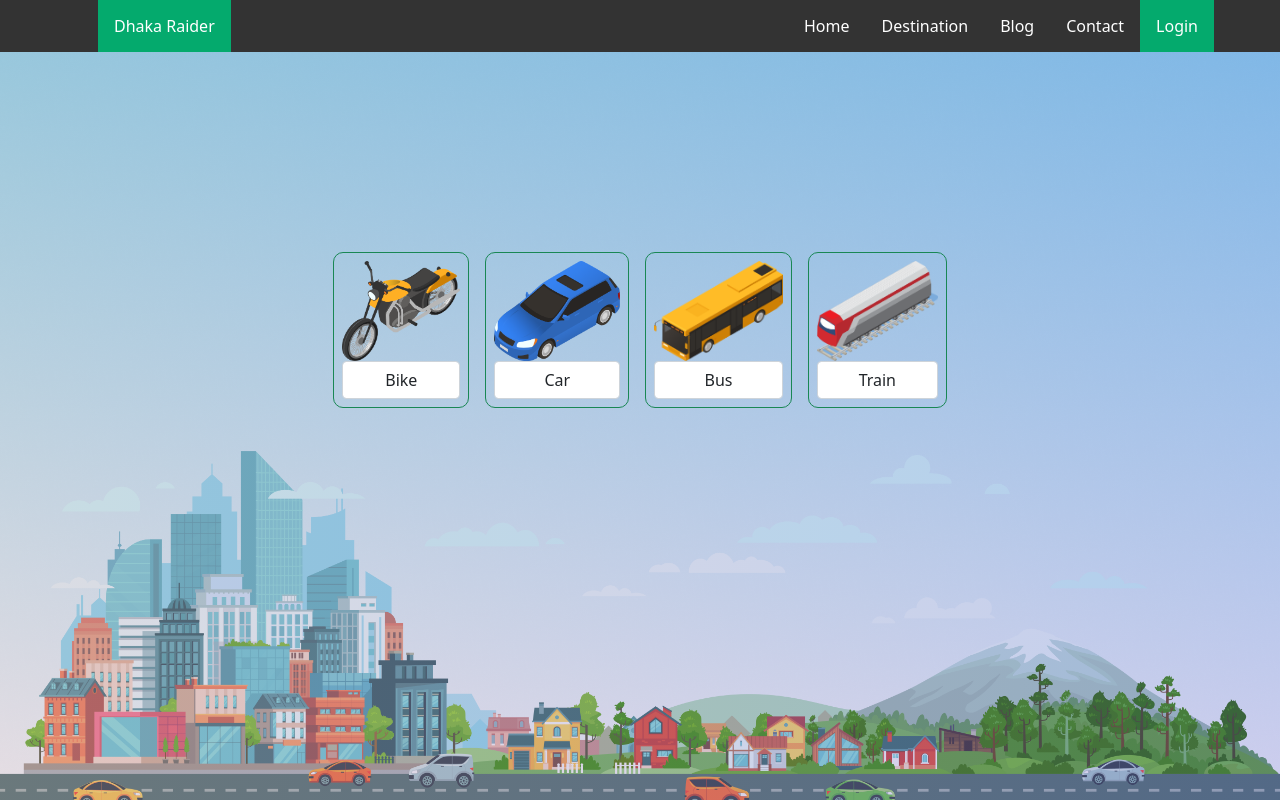
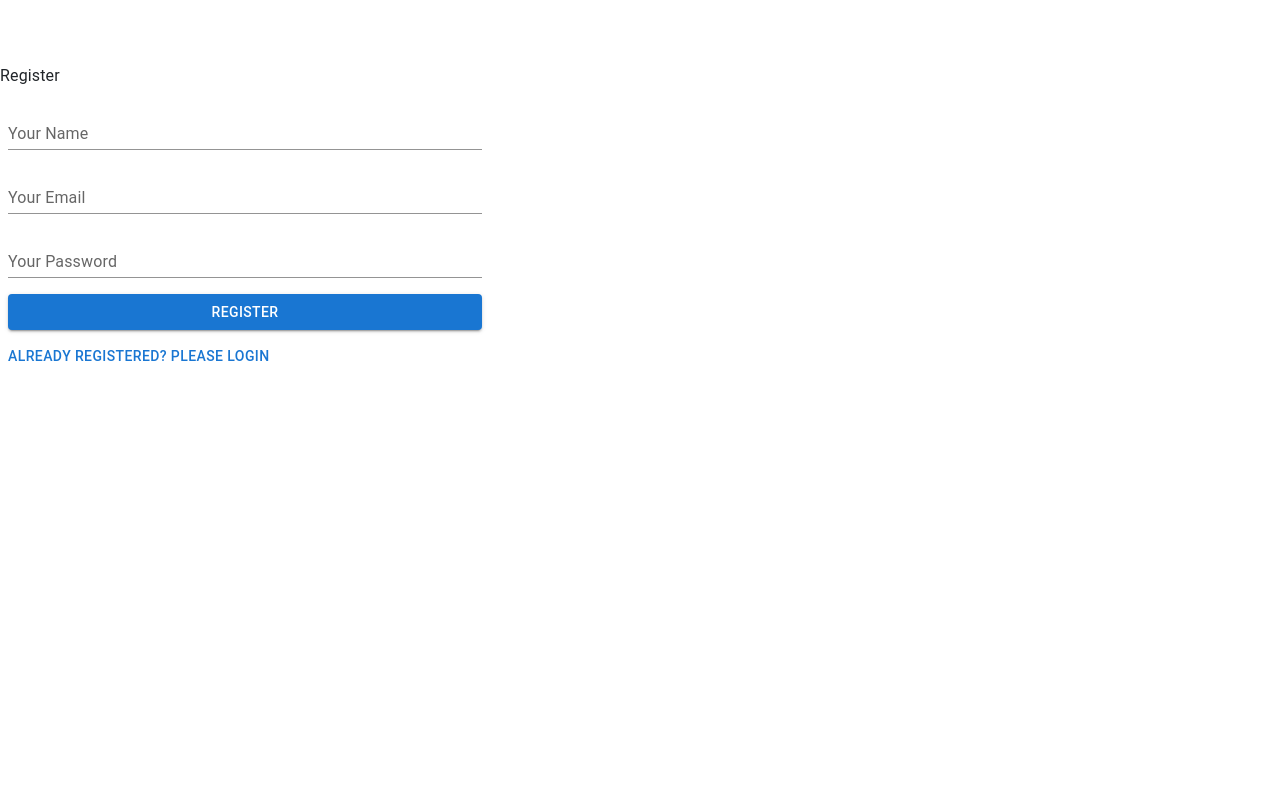
Before and after one commit to Mr-Shamuel/Dhaka-Rider, a React (Create React App) app: page /register in a window 1280 px wide. Built offline with nearby package versions, Linux system fonts and the light colour scheme.

Commit message:
update login

```diff
--- a/src/App.js
+++ b/src/App.js
@@ -17,6 +17,7 @@ import { createContext, useState } from 'react';
 import PrivateRoute from './Components/PrivateRoute/PrivateRoute';
 import Blog from './Components/Blog/Blog';
 import Contact from './Components/Contact/Contact';
+import Register from './Components/Login/Register';
 
 export const destinationContext = createContext();
 export const DataContext = createContext();
@@ -52,6 +53,9 @@ function App() {
             <Route path="/login">
               <Login></Login>
             </Route>
+            <Route path="/register">
+              <Register></Register>
+            </Route>
 
             <PrivateRoute path="/result">
 
--- a/src/Components/Login/Login.js
+++ b/src/Components/Login/Login.js
@@ -1,11 +1,13 @@
-import React, { useContext } from 'react';
+import React, { useContext, useState } from 'react';
 import Navbar from '../Navbar/Navbar';
 import { initializeApp } from "firebase/app";
 import firebaseConfig from './firebase.config';
-import { getAuth, signInWithPopup, GoogleAuthProvider  } from "firebase/auth";
+import { getAuth, signInWithPopup, GoogleAuthProvider,signInWithEmailAndPassword  } from "firebase/auth";
 import { destinationContext } from '../../App';
-import { useHistory } from 'react-router-dom';
-import { useLocation } from 'react-router-dom';
+
+
+import {Typography, TextField, Button,Grid } from '@mui/material';
+import { NavLink, useHistory, useLocation } from 'react-router-dom';
 
 
 
@@ -15,11 +17,12 @@ const Login = () => {
 
     const [loginuser, setLoginUser] = useContext(destinationContext);
 
-console.log(loginuser);
+    console.log(loginuser);
     let history = useHistory();
     let location = useLocation();
     let { from } = location.state || { from: { pathname: "/" } };
-     initializeApp(firebaseConfig);
+    initializeApp(firebaseConfig);
+    //  googleSIgnin
     const handleGoogleSignIn = () => {
         const provider = new GoogleAuthProvider();
 
@@ -30,41 +33,94 @@ console.log(loginuser);
                 const credential = GoogleAuthProvider.credentialFromResult(result);
                 const token = credential.accessToken;
                 const user = result.user;
-                setLoginUser(user );
+                setLoginUser(user);
                 console.log(token);
-                // console.log("my userL", loginuser);
                 history.replace(from);
             }).catch((error) => {
-                // const errorCode = error.code;
-                // const errorMessage = error.message;
-                // const email = error.email;
-                // const credential = GoogleAuthProvider.credentialFromError(error);
+
             });
 
 
     }
 
+    initializeApp(firebaseConfig);
+    const auth = getAuth();
+
+    const [email, setEmail] = useState('');
+    const [pass, setPass] = useState('');
+const handleOnChange= (e)=>{
+    setEmail(e.target.value);
+
+    console.log(email,pass);
+
+}
+const handlepassOnChange= (e)=>{
+
+    setPass(e.target.value);
+    console.log( pass);
+
+}
+const handleLoginSubmit= (e)=>{
+    e.preventDefault();
+    signInWithEmailAndPassword(auth, email, pass )
+    .then((userCredential) => {
+      // Signed in
+      const user = userCredential.user;
+      console.log(user);
+      setLoginUser(user);
+
+      history.replace(from);
+      // ...
+    })
+    .catch((error) => {
+    //   const errorCode = error.code;
+    //   const errorMessage = error.message;
+    });
+
+}
+
+
+
     return (
         <div>
             <Navbar></Navbar>
-            <h1 className="text-center">Google Signin Button</h1>
-            <div className="login d-flex align-items-center align-middle  justify-content-center mt-5 pt-5">
+            <Grid container spacing={2} >
+            <Grid item sx={{ mt: 8 }} xs={12} md={6}>
+                <Typography variant="body1" gutterBottom>Login</Typography>
+                <form onSubmit={handleLoginSubmit}>
+                    <TextField
+                        sx={{ width: '75%', m: 1 }}
+                        id="standard-basic"
+                        label="Your Email"
+                        name="email"
+                        onChange={handleOnChange}
+                        variant="standard" />
+                    <TextField
+                        sx={{ width: '75%', m: 1 }}
+                        id="standard-basic"
+                        label="Your Password"
+                        type="password"
+                        name="password"
+                        onChange={handlepassOnChange}
+                        variant="standard" />
+
+                    <Button sx={{ width: '75%', m: 1 }} type="submit" variant="contained">Login</Button>
+                    <NavLink
+                        style={{ textDecoration: 'none' }}
+                        to="/register">
+                        <Button variant="text">New User? Please Register</Button>
+                    </NavLink>
 
 
+                </form>
+                <p>------------------------</p>
+                <Button onClick={handleGoogleSignIn} variant="contained">Google Sign In</Button>
+            </Grid>
+            <Grid item xs={12} md={6}>
+                {/* <img className="img-fluid "  src=  alt="" /> */}
+            </Grid>
+        </Grid>
 
-             <br />
-             <button className="btn btn-outline-success"onClick={handleGoogleSignIn}>Google Sign in</button>
-            {/* <GoogleButton onClick={handleGoogleSignIn}></GoogleButton> */}
-              {/* {
-                  loginuser.email?   <GoogleButton onClick={handleGoogleSignIn}></GoogleButton>
-
-              :<button onClick={handlesignOUt}>Sign Out</button>
-                } */}
-
-
-
-
-            </div>
 
 
         </div>
--- a/src/Components/Login/Register.js
+++ b/src/Components/Login/Register.js
@@ -1,10 +1,115 @@
-import React from 'react';
 
+import { Typography, TextField, Button } from '@mui/material';
+import React, { useState } from 'react';
+import { Grid } from '@mui/material';
+import { NavLink, } from 'react-router-dom';
+import { getAuth, createUserWithEmailAndPassword,updateProfile } from "firebase/auth";
+import { initializeApp } from "firebase/app";
+import firebaseConfig from './firebase.config';
+
+
+
+// const app  =  initializeApp(firebaseConfig);
 const Register = () => {
+
+    initializeApp(firebaseConfig);
+    const auth = getAuth();
+
+    const [name, setName] = useState('');
+    const [email, setEmail] = useState('');
+    const [pass, setPass] = useState('');
+    const handleNameOnBlur = e => {
+        setName(e.target.value);
+        console.log(e.target.value);
+    }
+    const handleOnBlur = e => {
+        setEmail(e.target.value);
+        console.log(e.target.value);
+    }
+
+    const handleOnBlur2 = e => {
+        setPass(e.target.value);
+        console.log(e.target.value);
+    }
+
+    const handleLoginSubmit = e => {
+        createUserWithEmailAndPassword(auth, email, pass)
+            .then((result) => {
+                // Signed in
+                const user = result.user;
+                setUserName();
+                console.log(user);
+                // ...
+            })
+            .catch((error) => {
+                // const errorCode = error.code;
+                // const errorMessage = error.message;
+                // ..
+            });
+
+        e.preventDefault();
+    }
+
+    const setUserName=()=>  {
+        updateProfile(auth.currentUser, {
+            displayName: name, photoURL: "https://example.com/jane-q-user/profile.jpg"
+          }).then((result) => {
+
+            // Profile updated!
+            // ...
+          }).catch((error) => {
+            // An error occurred
+            // ...
+          });
+
+    }
+
     return (
         <div>
-            <h1>lets Register Your Account</h1>
+            <Grid container spacing={2}>
+                <Grid item sx={{ mt: 8 }} xs={12} md={6}>
+                    <Typography variant="body1" gutterBottom>Register</Typography>
+                    {<form onSubmit={handleLoginSubmit}>
+                        <TextField
+                            sx={{ width: '75%', m: 1 }}
+                            id="standard-basic"
+                            label="Your Name"
+                            name="name"
+                            onBlur={handleNameOnBlur}
+                            variant="standard" />
+                        <TextField
+                            sx={{ width: '75%', m: 1 }}
+                            id="standard-basic"
+                            label="Your Email"
+                            name="email"
+                            type="email"
+                            onBlur={handleOnBlur}
+                            variant="standard" />
+                        <TextField
+                            sx={{ width: '75%', m: 1 }}
+                            id="standard-basic"
+                            label="Your Password"
+                            type="password"
+                            name="password"
+                            onBlur={handleOnBlur2}
+                            variant="standard" />
 
+                        <Button sx={{ width: '75%', m: 1 }} type="submit" variant="contained">Register</Button>
+                        <NavLink
+                            style={{ textDecoration: 'none' }}
+                            to="/login">
+                            <Button variant="text">Already Registered? Please Login</Button>
+                        </NavLink>
+                    </form>}
+
+
+
+
+                </Grid>
+                <Grid item xs={12} md={6}>
+                    {/* <img style={{ width: '100%' }} src={register} alt="" /> */}
+                </Grid>
+            </Grid>
         </div>
     );
 };
```
